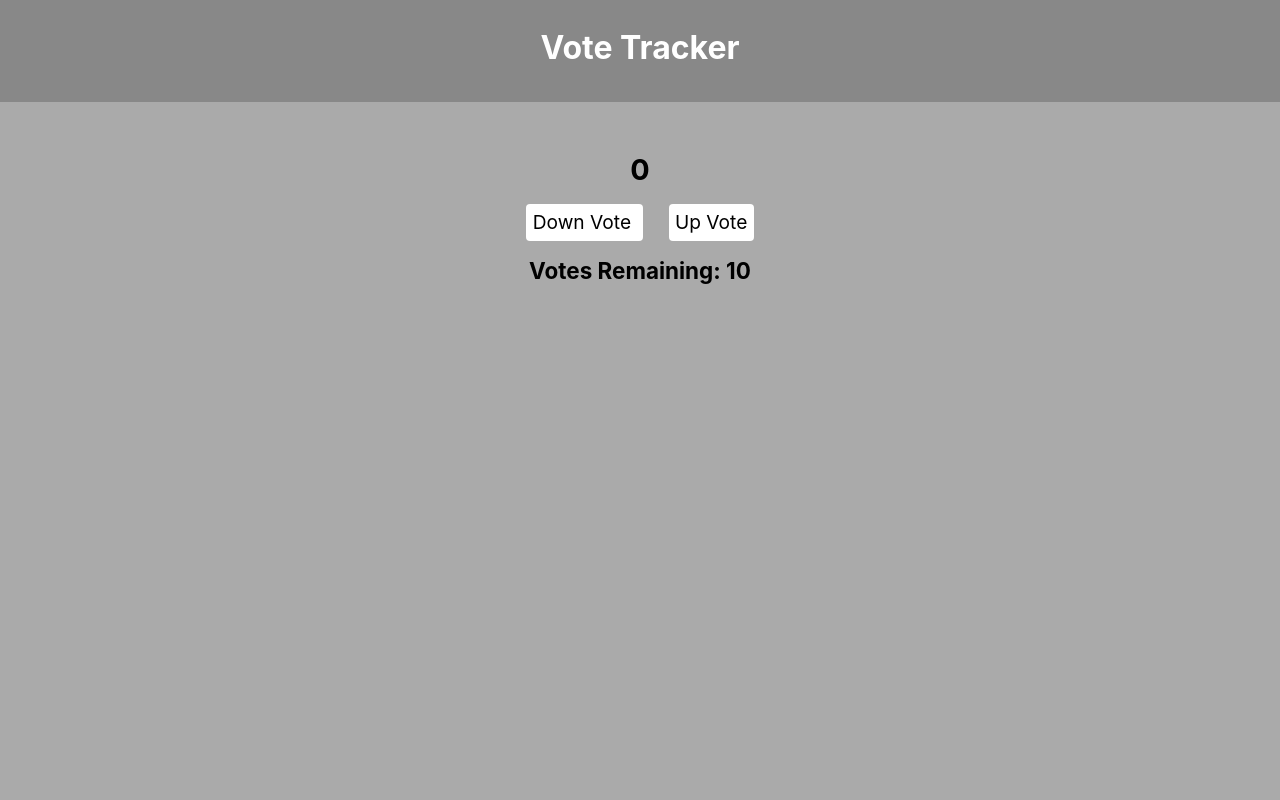
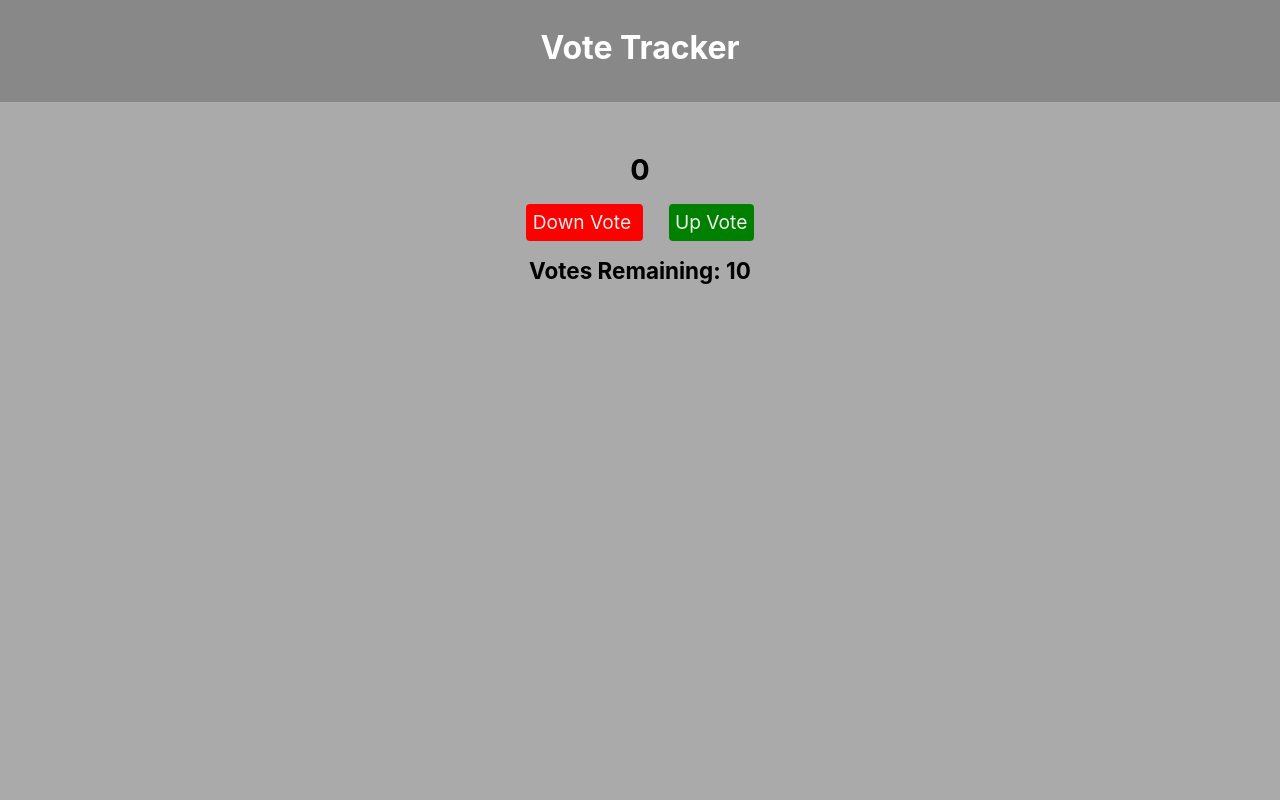
Before and after one commit to ChrisSeattle/vote_tracker, a React (Create React App) app: page / in a window 1280 px wide. Shown: the top 800 px of the page. Built offline with nearby package versions, Linux system fonts and the light colour scheme.

Commit message:
styles applied

```diff
--- a/src/components/vote_tracker/vote_tracker.css
+++ b/src/components/vote_tracker/vote_tracker.css
@@ -9,13 +9,35 @@ main {
 main span {
   padding: .5vw;
   border-radius: 4px;
-  background: #fff;
-  margin: 1vw;
+  margin: 2vw 1vw;
+  color: #eee;
   cursor: pointer;
   transition: 400ms all;
+  font-size: 1.5vw;
 }
 
-main span:hover {
+h2.positive {
+  color: green;
+}
+
+h2.negative {
+  color: red;
+}
+
+span.up-btn {
+  background: green;
+}
+
+span.down-btn {
+  background: red;
+}
+
+span.up-btn:hover {
+  background: #555;
+  color: green;
+}
+
+span.down-btn:hover {
   background: #555;
   color: red;
 }
--- a/src/components/vote_tracker/vote_tracker.js
+++ b/src/components/vote_tracker/vote_tracker.js
@@ -31,7 +31,7 @@ class Votetracker extends React.Component {
             if (vote > 0) {
                 polarity = 'positive';
             }
-            else {
+            if (vote < 0) {
                 polarity = 'negative';
             }
             this.setState({ vote_limit, vote, polarity})
@@ -47,8 +47,8 @@ class Votetracker extends React.Component {
         return (
             <main>
                 <h2 className={this.state.polarity}> {this.state.vote} </h2>
-                <span onClick={this.down_vote_count}> Down Vote </span>
-                <span onClick={this.up_vote_count}> Up Vote </span>
+                <span className="down-btn" onClick={this.down_vote_count}> Down Vote </span>
+                <span className="up-btn" onClick={this.up_vote_count}> Up Vote </span>
                 <h3> Votes Remaining: {this.state.vote_limit} </h3>
             </main>
             )
```
